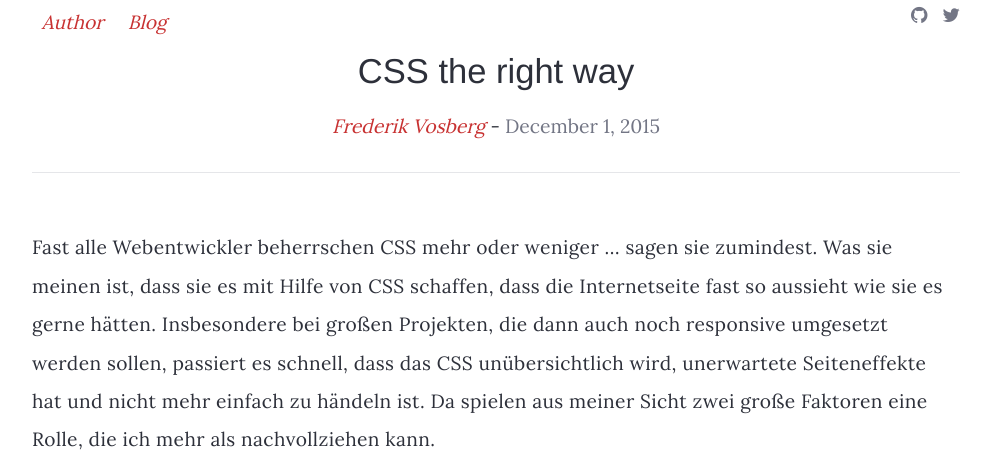
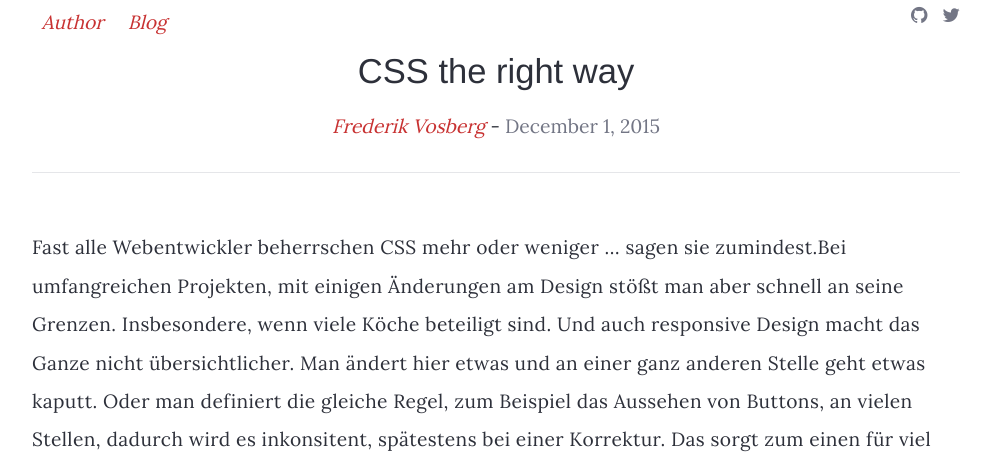
Before and after one commit to fvosberg/fvosberg.github.io, a Jekyll site: the page built from _posts/2015-12-01-css-the-right-way.md, in a window 1280 px wide, cut to the strip 0-464 px from the top of the page. Shown: the whole strip, without its empty margins (144-1134 px from the left). Built offline with Jekyll 4.4.1, drawn with Linux system fonts in a browser that asks for light colours; nearby versions of some CDN libraries; comment, search, counter and statistics services are not loaded; some of the changed text lies outside the part shown.

Commit message:
[CONTENT] rebrush css the right way

```diff
--- a/_posts/2015-12-01-css-the-right-way.md
+++ b/_posts/2015-12-01-css-the-right-way.md
@@ -3,7 +3,9 @@ title: CSS the right way
 lang: de
 ---
 
-Fast alle Webentwickler *beherrschen* CSS mehr oder weniger ... sagen sie zumindest. Was sie meinen ist, dass sie es mit Hilfe von CSS schaffen, dass die Internetseite fast so aussieht wie sie es gerne hätten. Insbesondere bei großen Projekten, die dann auch noch *responsive* umgesetzt werden sollen, passiert es schnell, dass das CSS unübersichtlich wird, unerwartete Seiteneffekte hat und nicht mehr einfach zu händeln ist. Da spielen aus meiner Sicht zwei große Faktoren eine Rolle, die ich mehr als nachvollziehen kann.
+Fast alle Webentwickler *beherrschen* CSS mehr oder weniger ... sagen sie zumindest.Bei umfangreichen Projekten, mit einigen Änderungen am Design stößt man aber schnell an seine Grenzen. Insbesondere, wenn viele Köche beteiligt sind. Und auch responsive Design macht das Ganze nicht übersichtlicher. Man ändert hier etwas und an einer ganz anderen Stelle geht etwas kaputt. Oder man definiert die gleiche Regel, zum Beispiel das Aussehen von Buttons, an vielen Stellen, dadurch wird es inkonsitent, spätestens bei einer Korrektur. Das sorgt zum einen für viel Frust (auch beim Kunden oder Projektmanager), zum anderen kostet es einfach viel Zeit fürs Debugging und Testen.
+
+Da spielen aus meiner Sicht zwei große Faktoren eine Rolle, die ich mehr als nachvollziehen kann.
 
 <img src="https://i.imgur.com/Q3cUg29.gif" alt="CSS" />
 
@@ -13,7 +15,7 @@ Zweitens: Die Meisten wollen sich beim CSS-Schreiben keine großen Gedanken mach
 
 ## !important is evil
 
-Ein Thema bei dem es mir schwer fällt die Fassung zu behalten und sachlich zu diskutieren. Solange Euch keiner zwingt, benutzt kein `!important`. Die Rangordnung von CSS Regeln definiert sich wie folgt (aufsteigend definiert, als spätere sind wichtiger und überschreiben vorherige):
+Ein Thema bei dem es mir schwer fällt die Fassung zu behalten und sachlich zu diskutieren. Solange Euch keiner zwingt, benutzt kein `!important`. Die Rangordnung von CSS Regeln definiert sich wie folgt (aufsteigend definiert, also Spätere sind wichtiger und überschreiben Vorherige):
 
 * Eine Anweisung mit dem Tag (a, h1, p) als Selektor
 	* Eine spätere Anweisung
@@ -32,13 +34,13 @@ Selbst wenn man sich dessen nicht so bewusst wird ist das nur logisch. Je spezif
 
 Meistens wird der Fehler begangen, dass Selektoren von CSS-Regeln zu speziell sind, bedeutet, dass er oft aus zu vielen Selektoren besteht. Ein kleines Beispiel:
 
-<iframe width="100%" height="400" src="//jsfiddle.net/fvosberg/khtpme15/4/embedded/result,html,css/" allowfullscreen="allowfullscreen" frameborder="0"></iframe>
+<iframe width="100%" height="400" src="//jsfiddle.net/fvosberg/h5vq5fgx/embedded/result,html,css/" allowfullscreen="allowfullscreen" frameborder="0"></iframe>
 
 Wir wollen einen Abstand zwischen dem Absatz in der Section und dem Text in der Aside. Deswegen haben wir folgende CSS Regel geschrieben:
 
 {% highlight css %}
 section p {
-    margin-right: 10px;
+    margin-right: 30px;
 }
 {% endhighlight %}
 
@@ -46,15 +48,15 @@ Der Selektor erscheint nicht besonders speziell, er ist trotzdem zu speziell. An
 
 {% highlight css %}
 section > * {
-	margin-right: 10px;
+	margin-right: 30px;
 }
 {% endhighlight %}
 
-Jetzt können wir beliebige Elemente in die Section einfügen, alle bekommen das gleiche Margin. Dennoch überschreiben wir vielleicht das margin einer UL, das sie immer haben soll, dadurch. Nicht nur, dass wir eigentlich nicht einen Absatz in der Section stylen wollen, wir wollen eigentlich nicht die Inhalte der Section verändern, sondern der Section einen Rand verpassen. Das geht mit padding weitaus einfacher und besser
+Jetzt können wir beliebige Elemente in die Section einfügen, alle bekommen das gleiche Margin. Dennoch überschreiben wir vielleicht das margin einer UL, das sie immer haben soll, dadurch. Nicht nur, dass wir eigentlich nicht einen Absatz in der Section stylen wollen, wir wollen eigentlich nicht die Inhalte der Section verändern, sondern der Section einen Rand verpassen. Das geht mit padding weitaus einfacher und besser.
 
 {% highlight css %}
 section {
-	padding-right: 10px;
+	padding-right: 30px;
 }
 {% endhighlight %}
 
@@ -62,7 +64,7 @@ Das scheint ein triviales Beispiel, aber es veranschaulicht im Einfachen die Pro
 
 ## Relative Angaben nutzen
 
-Insbesondere beim Responsive Design ist es nötig relative Angaben zu machen, damit man nicht für jeden "Breakpoint" komplett neues CSS schreiben muss. Aber auch beim schreiben von Webseiten mit einer festen Breite kann es helfen, weil man sich besser bewusst wird, wie das Aussehen der Elemente zusammenhängt.
+Insbesondere beim Responsive Design ist es nötig relative Angaben zu machen, damit man nicht für jeden "Breakpoint" komplett neues CSS schreiben muss. Aber auch beim Schreiben von Webseiten mit einer festen Breite kann es helfen, weil man sich besser bewusst wird, wie das Aussehen der Elemente zusammenhängt.
 
 Damit sind aber nicht nur Prozentangaben bei Breiten und Höhen gemeint, sondern insbesondere auch bei der Schrift. Mit der Größenangabe *em* gibt man an, wie groß die Schrift im Verhältnis zum Elternelement sein soll.
 
--- a/_sass/_article.scss
+++ b/_sass/_article.scss
@@ -18,4 +18,8 @@ article {
 	time {
 		color: #737685;
 	}
+	img {
+		display: block;
+		margin: 0 auto;
+	}
 }
```
